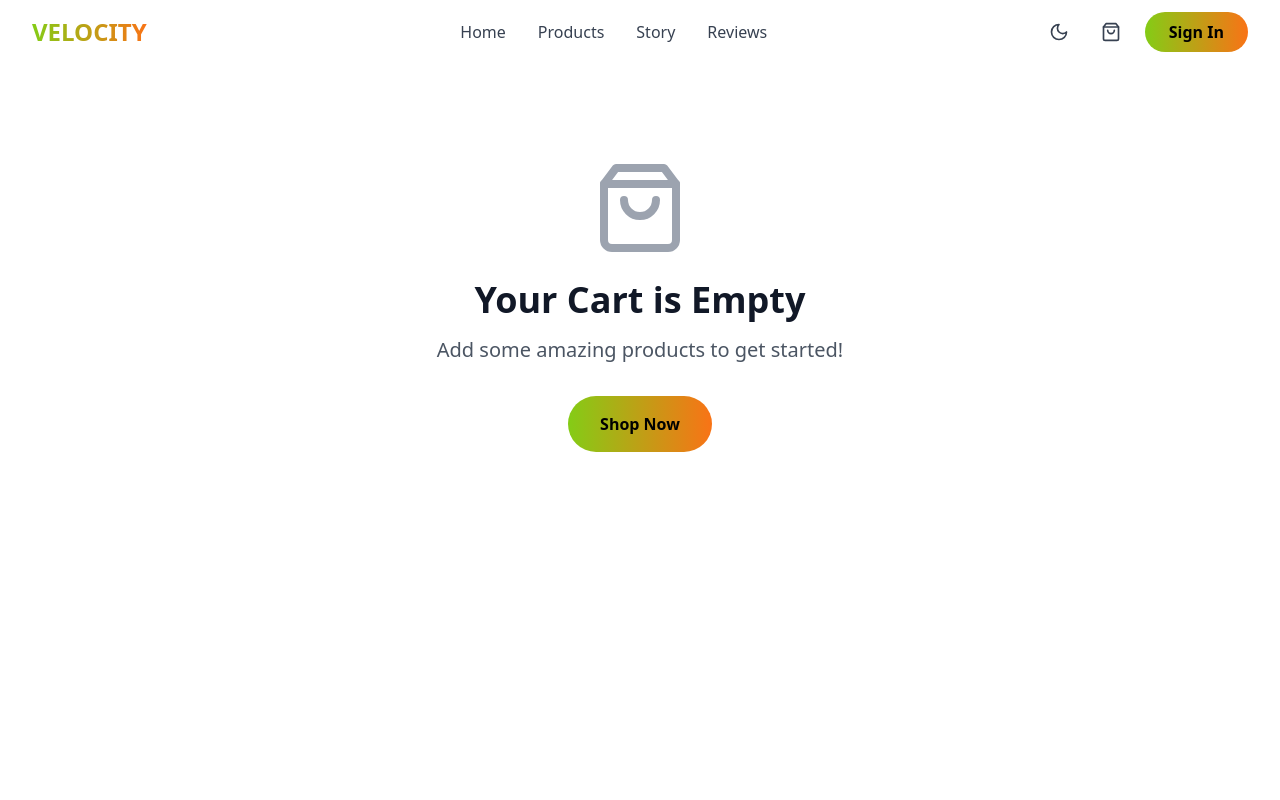
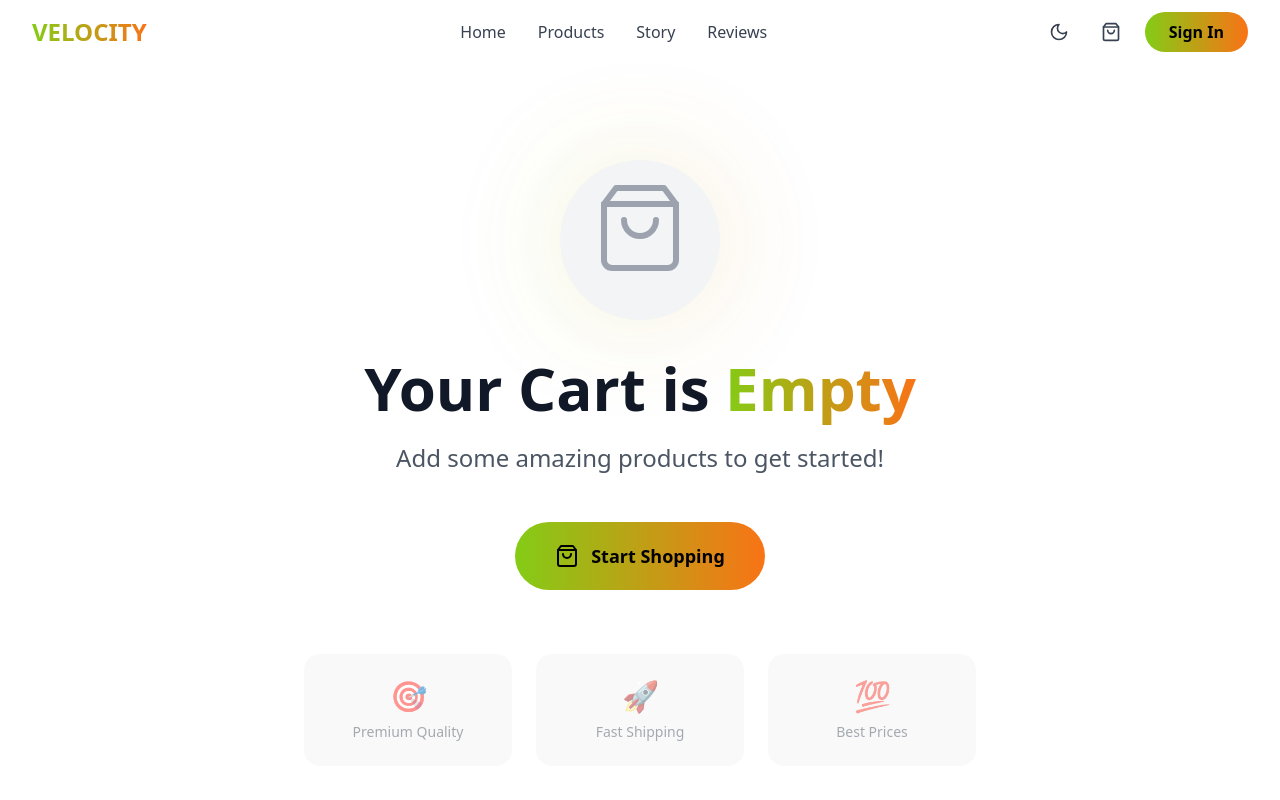
Before and after one commit to Mostafa-SAID7/VELOCITY, a React (Vite) app: page /cart in a window 1280 px wide. Shown: the top 800 px of the page. Built offline with nearby package versions, Linux system fonts and the light colour scheme.

Commit message:
Enhance empty cart state with animations and better styling

```diff
--- a/src/pages/Cart.tsx
+++ b/src/pages/Cart.tsx
@@ -32,16 +32,49 @@ export default function Cart() {
     return (
       <div className="min-h-screen bg-white dark:bg-gray-900 text-gray-900 dark:text-white pt-20 transition-colors duration-300">
         <div className="max-w-7xl mx-auto px-4 sm:px-6 lg:px-8 py-20">
-          <div className="text-center">
-            <ShoppingBag className="w-24 h-24 mx-auto mb-6 text-gray-400 dark:text-gray-600" />
-            <h1 className="text-4xl font-bold mb-4">Your Cart is Empty</h1>
-            <p className="text-xl text-gray-600 dark:text-gray-400 mb-8">Add some amazing products to get started!</p>
+          <div className="text-center max-w-2xl mx-auto">
+            {/* Animated Shopping Bag Icon */}
+            <div className="relative inline-block mb-8 animate-scale-in">
+              <div className="absolute inset-0 bg-gradient-to-r from-lime-500/20 to-orange-500/20 rounded-full blur-3xl animate-pulse"></div>
+              <div className="relative bg-gray-100 dark:bg-gray-800 rounded-full p-8 transition-colors duration-300">
+                <ShoppingBag className="w-24 h-24 mx-auto text-gray-400 dark:text-gray-600 animate-bounce" strokeWidth={1.5} />
+              </div>
+            </div>
+
+            {/* Title with gradient */}
+            <h1 className="text-5xl md:text-6xl font-bold mb-6 animate-fade-in">
+              Your Cart is <span className="bg-gradient-to-r from-lime-500 to-orange-500 bg-clip-text text-transparent">Empty</span>
+            </h1>
+
+            {/* Description */}
+            <p className="text-xl md:text-2xl text-gray-600 dark:text-gray-400 mb-12 animate-slide-up leading-relaxed">
+              Add some amazing products to get started!
+            </p>
+
+            {/* CTA Button with hover effect */}
             <Link
               to="/products"
-              className="inline-block bg-gradient-to-r from-lime-500 to-orange-500 text-black px-8 py-4 rounded-full font-bold hover:shadow-lg transition-all duration-300"
+              className="group inline-flex items-center gap-3 bg-gradient-to-r from-lime-500 to-orange-500 text-black px-10 py-5 rounded-full font-bold text-lg hover:shadow-2xl hover:shadow-lime-500/30 transition-all duration-300 transform hover:scale-105 animate-slide-up"
             >
-              Shop Now
+              <ShoppingBag className="w-6 h-6 group-hover:rotate-12 transition-transform duration-300" />
+              <span>Start Shopping</span>
             </Link>
+
+            {/* Decorative elements */}
+            <div className="mt-16 grid grid-cols-3 gap-6 opacity-50">
+              <div className="bg-gray-100 dark:bg-gray-800 rounded-2xl p-6 animate-fade-in transition-colors duration-300" style={{ animationDelay: '0.1s' }}>
+                <div className="text-3xl mb-2">🎯</div>
+                <p className="text-sm text-gray-600 dark:text-gray-400">Premium Quality</p>
+              </div>
+              <div className="bg-gray-100 dark:bg-gray-800 rounded-2xl p-6 animate-fade-in transition-colors duration-300" style={{ animationDelay: '0.2s' }}>
+                <div className="text-3xl mb-2">🚀</div>
+                <p className="text-sm text-gray-600 dark:text-gray-400">Fast Shipping</p>
+              </div>
+              <div className="bg-gray-100 dark:bg-gray-800 rounded-2xl p-6 animate-fade-in transition-colors duration-300" style={{ animationDelay: '0.3s' }}>
+                <div className="text-3xl mb-2">💯</div>
+                <p className="text-sm text-gray-600 dark:text-gray-400">Best Prices</p>
+              </div>
+            </div>
           </div>
         </div>
       </div>
@@ -68,23 +101,23 @@ export default function Cart() {
 
                   <div className="flex-1">
                     <h3 className="text-xl font-bold mb-2">{item.name}</h3>
-                    <p className="text-gray-400 mb-1">Size: {item.size}</p>
+                    <p className="text-gray-600 dark:text-gray-400 mb-1">Size: {item.size}</p>
                     <p className="text-sm text-lime-500 mb-2">{item.category}</p>
                     <p className="text-2xl font-bold text-orange-500">${item.price}</p>
                   </div>
 
                   <div className="flex items-center gap-4">
-                    <div className="flex items-center bg-gray-700 rounded-full">
+                    <div className="flex items-center bg-gray-200 dark:bg-gray-700 rounded-full transition-colors duration-300">
                       <button
                         onClick={() => handleUpdateQuantity(item.id, item.quantity - 1)}
-                        className="p-2 hover:bg-gray-600 rounded-full transition-colors"
+                        className="p-2 hover:bg-gray-300 dark:hover:bg-gray-600 rounded-full transition-colors"
                       >
                         <Minus className="w-4 h-4" />
                       </button>
                       <span className="px-4 font-bold">{item.quantity}</span>
                       <button
                         onClick={() => handleUpdateQuantity(item.id, item.quantity + 1)}
-                        className="p-2 hover:bg-gray-600 rounded-full transition-colors"
+                        className="p-2 hover:bg-gray-300 dark:hover:bg-gray-600 rounded-full transition-colors"
                       >
                         <Plus className="w-4 h-4" />
                       </button>
```
